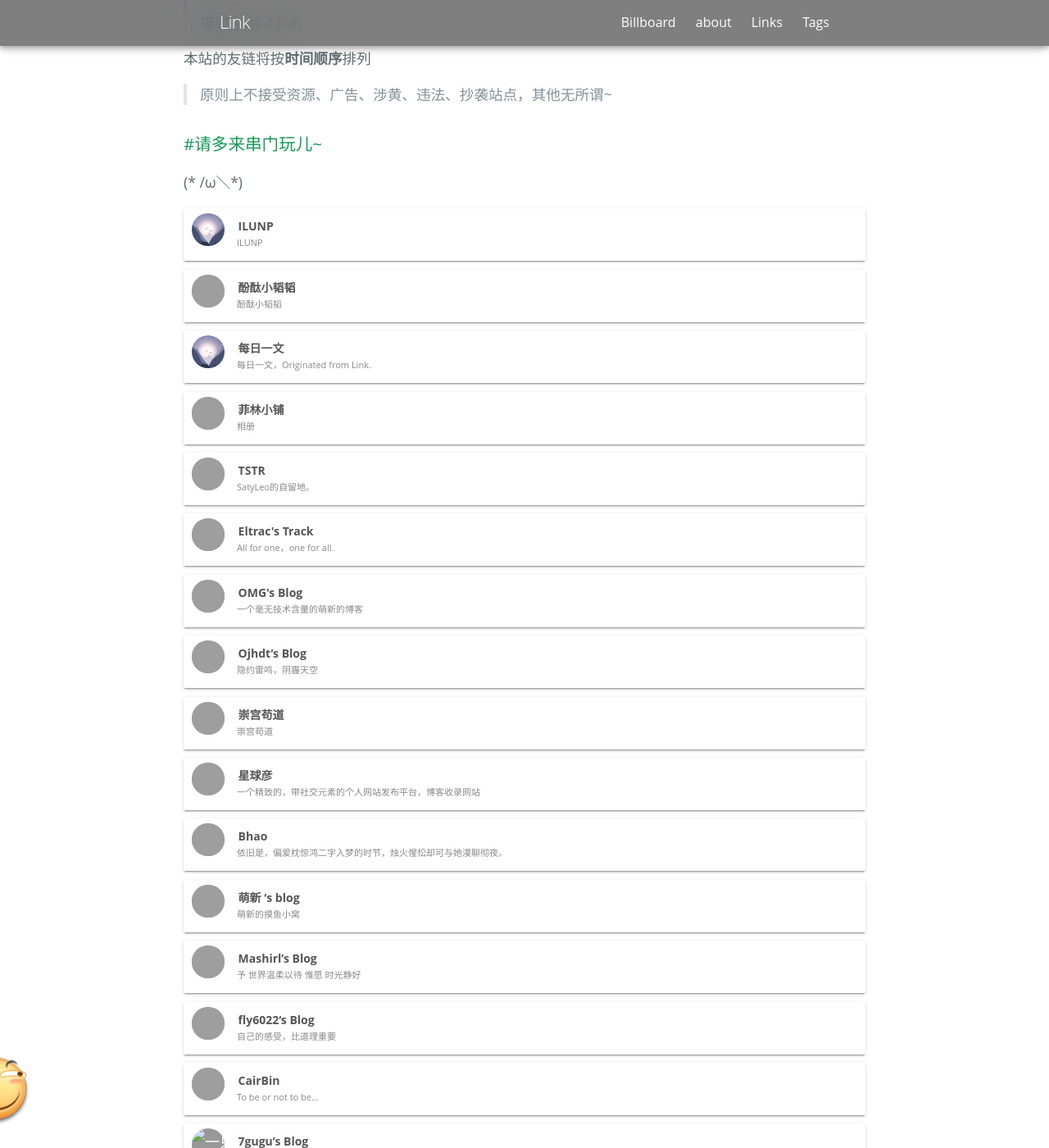
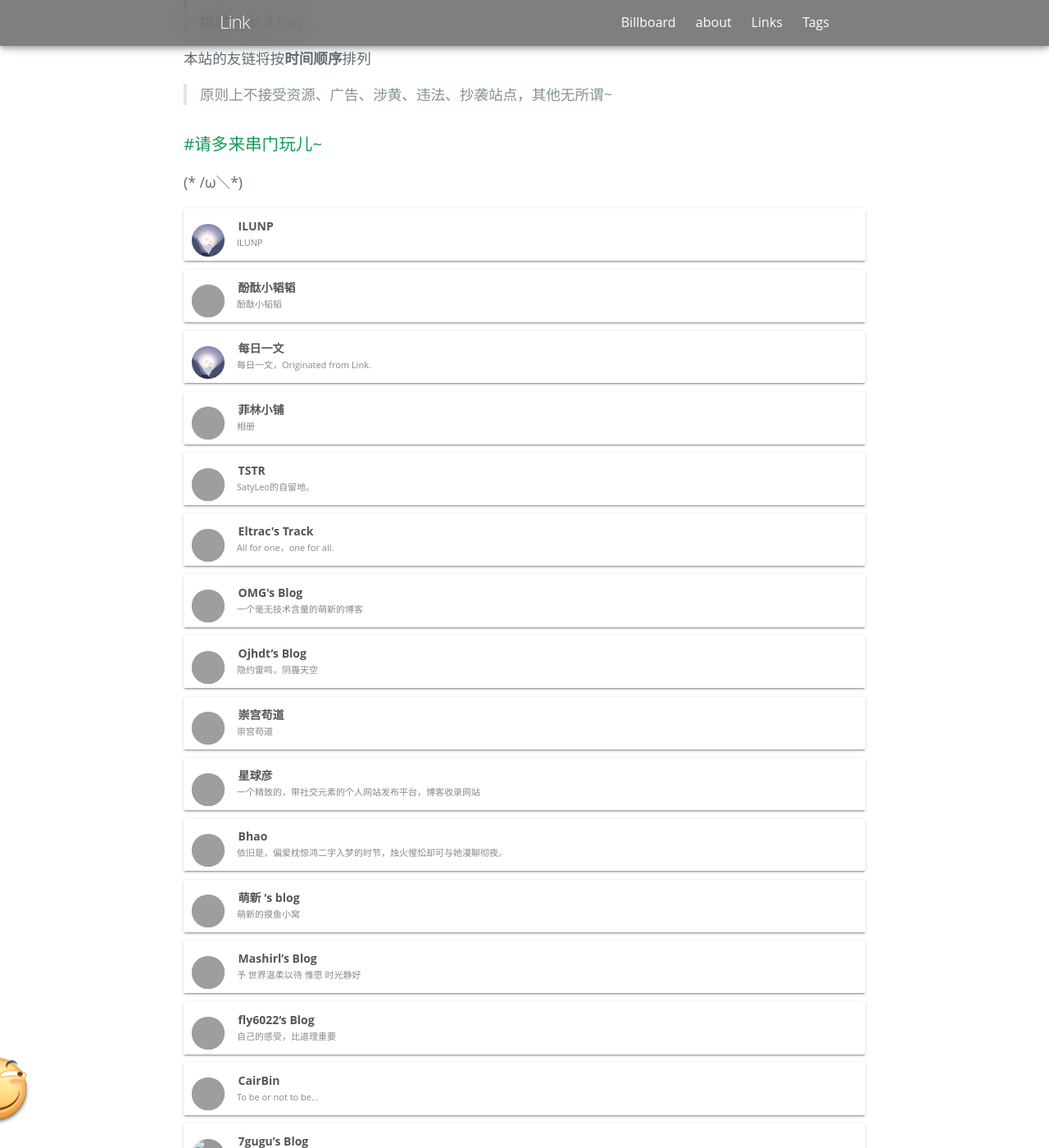
Before and after one commit to link9596/qwq, a Jekyll site: the page built from pages/link.md, in a window 1280 px wide and 1400 px high, scrolled down 704 px. Shown: the whole window at 82% size. Built offline with Jekyll 4.4.1, drawn with Linux system fonts in a browser that asks for light colours; some web fonts are replaced; comment, search, counter and statistics services are not loaded; grey boxes are pictures that could not be loaded.

Commit message:
Update _layout.scss

```diff
--- a/_sass/blog/_layout.scss
+++ b/_sass/blog/_layout.scss
@@ -285,7 +285,7 @@
   vertical-align: middle;
   background-color: #989898;
   margin-left:10px;
-  margin-top: 25px;
+  margin-bottom: -25px;
 }
 .link-chip-icon .link-icon {
   color: #fff;
```
